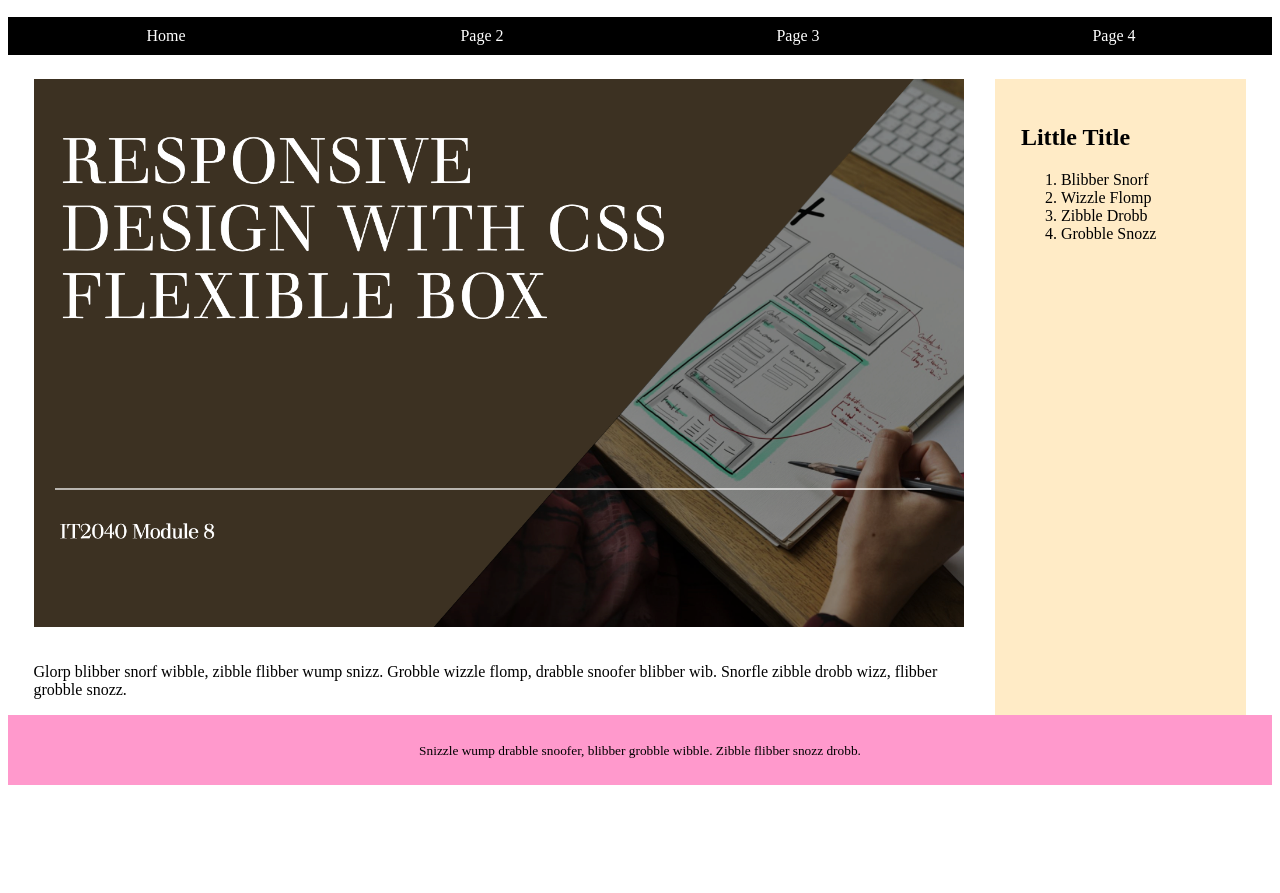
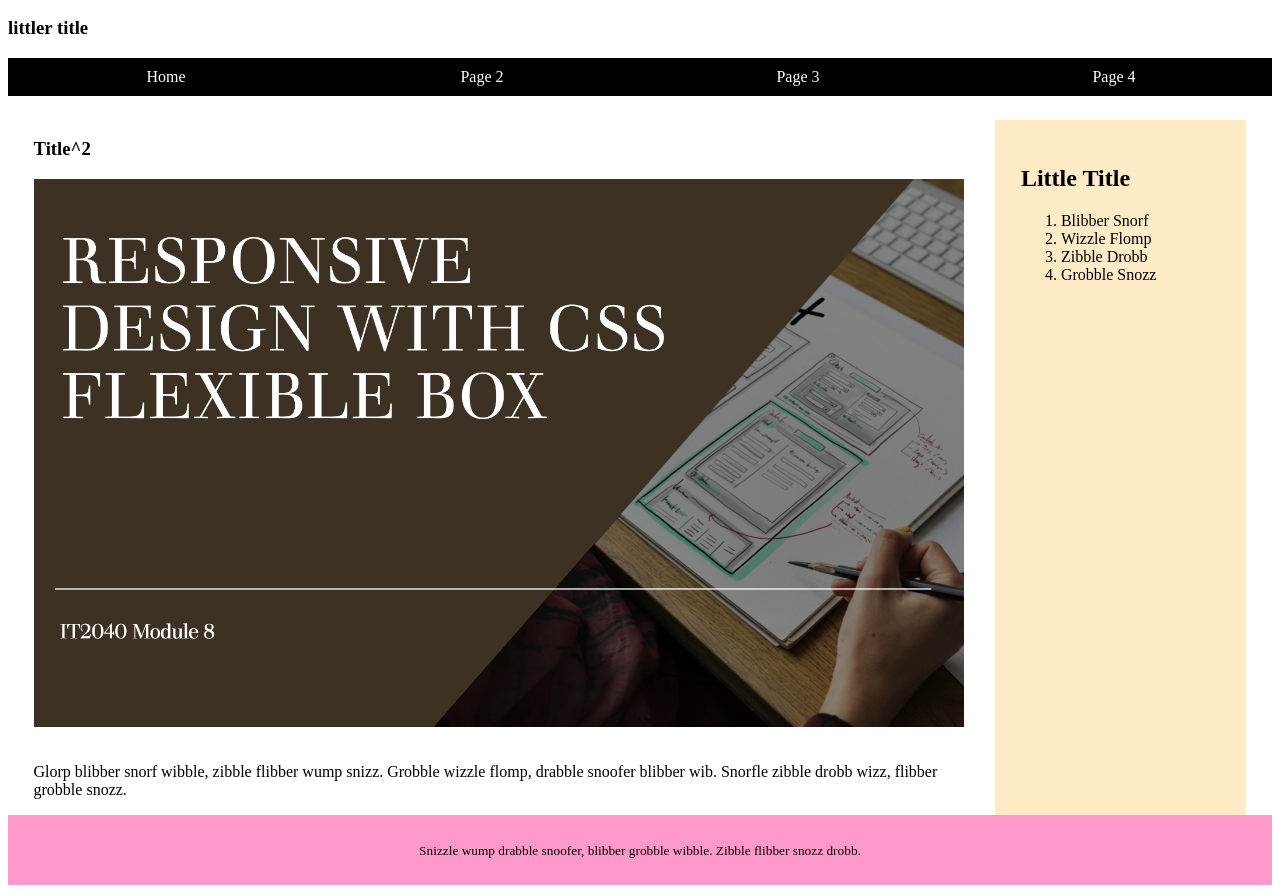
Before and after one commit to King23-k/flexbox, a plain HTML site: page index.html in a window 1280 px wide. Shown: the part 50-943 px from the top of the page. Before the commit the page ends 843 px from the top, so only its background shows below. Drawn offline with Linux system fonts and the light colour scheme.

Commit message:
Update index.html

```diff
--- a/index.html
+++ b/index.html
@@ -10,7 +10,7 @@
 <body>
 <header>
 <h2>Title</h2>
-
+<h3>littler title</h3>
 </header>
 <nav>
 <ul>
@@ -22,7 +22,7 @@
 </nav>
 <main>
 <article>
-
+<h3>Title^2</h3>
 <img src="M8_Lab_Pic.png" alt="A picture">
 <p>Glorp blibber snorf wibble, zibble flibber wump snizz. Grobble wizzle flomp, drabble snoofer blibber wib. Snorfle zibble drobb wizz, flibber grobble snozz.</p>
 </article>
```
